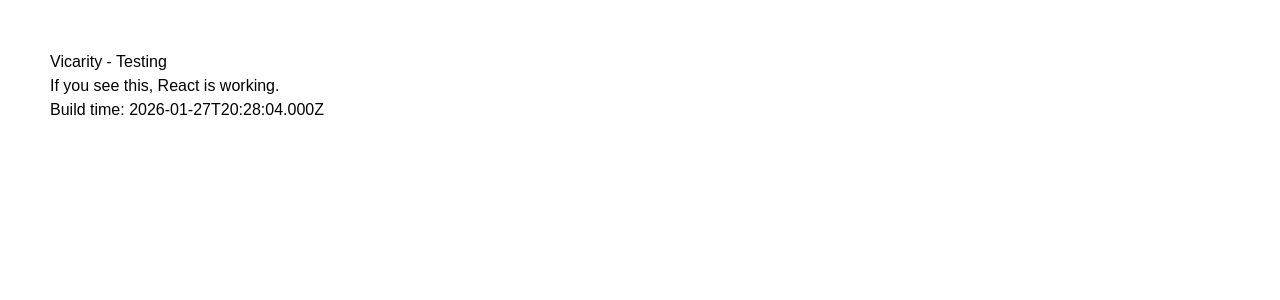
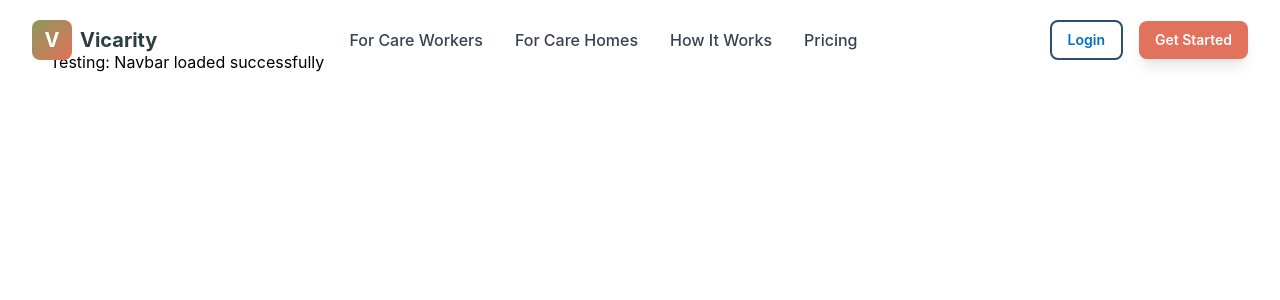
Before and after one commit to ryane-joe-b/Rcorp-Vicarity, a React (Create React App) app in the folder web/: page / in a window 1280 px wide. Shown: the top 300 px of the page. Built offline with nearby package versions, Linux system fonts and the light colour scheme.

Commit message:
Test 1: Add Navbar only

```diff
--- a/web/src/App.js
+++ b/web/src/App.js
@@ -1,18 +1,18 @@
 import React from 'react';
+import Navbar from './components/layout/Navbar/Navbar';
 import './index.css';
 
 /**
  * Main App Component
- * Testing minimal render
+ * Testing components one by one
  */
 function App() {
-  console.log('Vicarity App Loading - Build:', process.env.NODE_ENV);
-
   return (
-    <div style={{ padding: '50px', fontFamily: 'Arial' }}>
-      <h1>Vicarity - Testing</h1>
-      <p>If you see this, React is working.</p>
-      <p>Build time: {new Date().toISOString()}</p>
+    <div className="min-h-screen bg-white">
+      <Navbar />
+      <div style={{ padding: '50px' }}>
+        <h1>Testing: Navbar loaded successfully</h1>
+      </div>
     </div>
   );
 }
```
